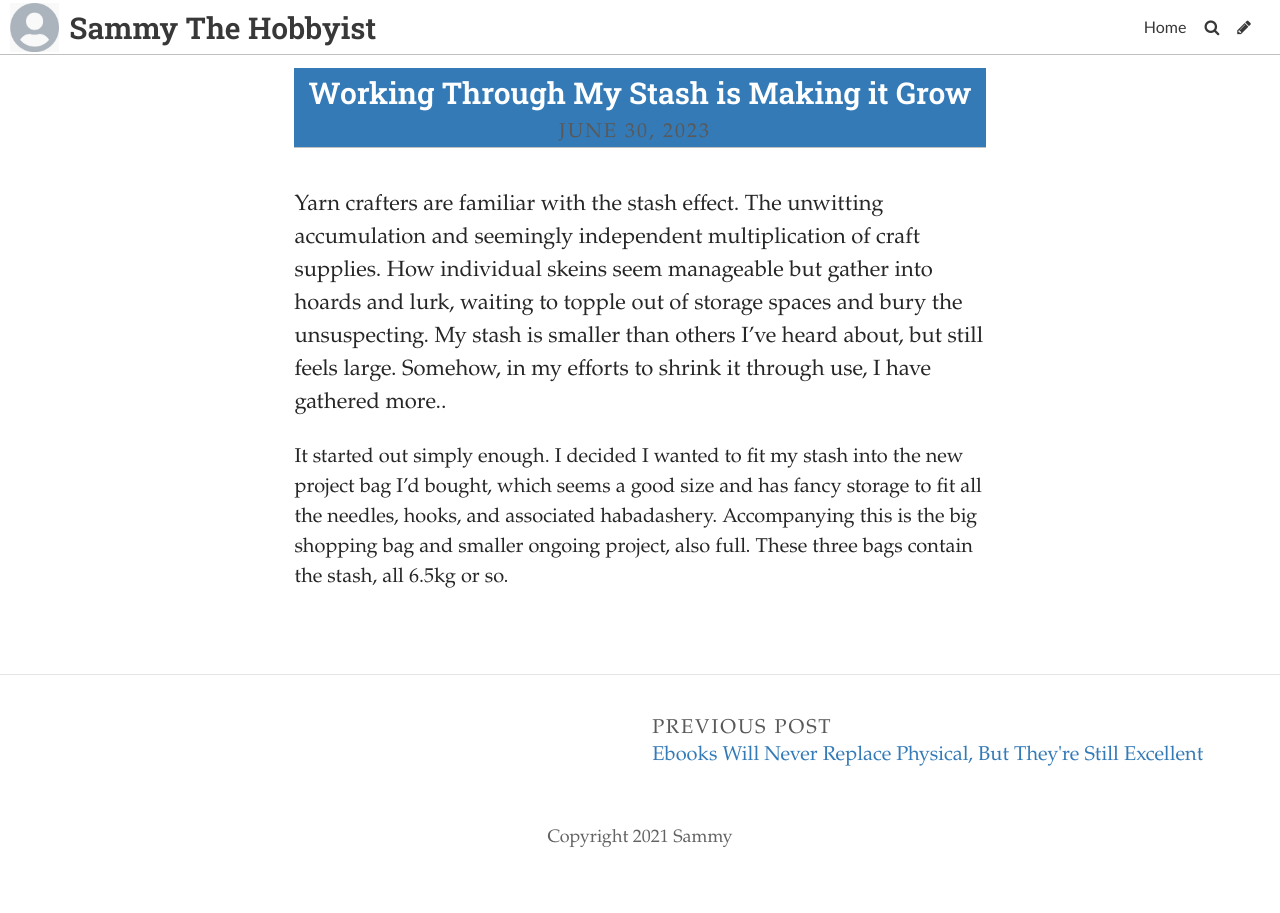
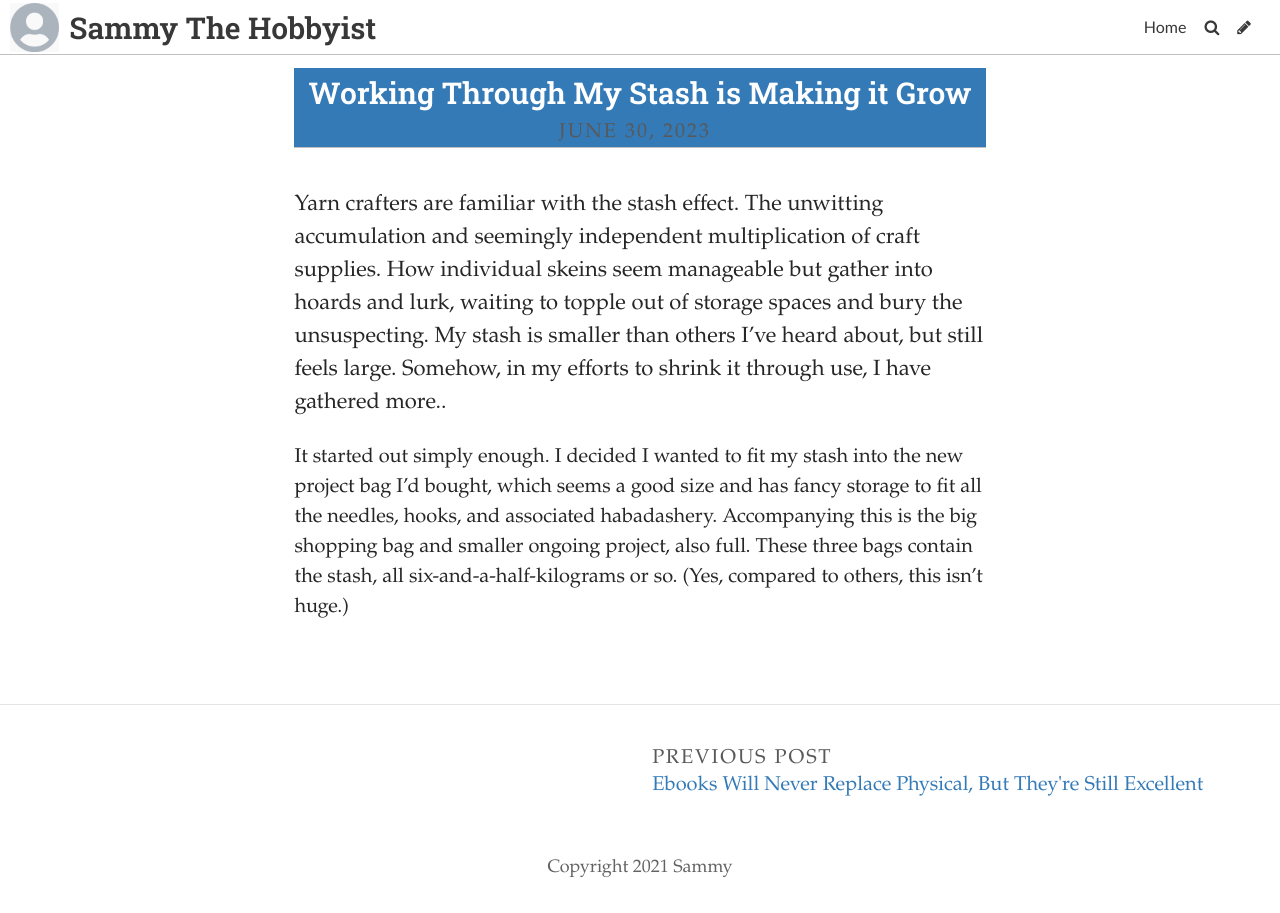
Before and after one commit to SammySpinsAYarn/Blog, a Jekyll site: the page built from _posts/2023-06-22-what-shall-i-write-about.md, in a window 1280 px wide. Built offline with Jekyll 4.4.1, drawn with Linux system fonts in a browser that asks for light colours; some web fonts are replaced.

Commit message:
Update Post “2023-06-22-what-shall-i-write-about”

```diff
--- a/_posts/2023-06-22-what-shall-i-write-about.md
+++ b/_posts/2023-06-22-what-shall-i-write-about.md
@@ -7,4 +7,4 @@
 ---
 Yarn crafters are familiar with the stash effect. The unwitting accumulation and seemingly independent multiplication of craft supplies. How individual skeins seem manageable but gather into hoards and lurk, waiting to topple out of storage spaces and bury the unsuspecting. My stash is smaller than others I've heard about, but still feels large. Somehow, in my efforts to shrink it through use, I have gathered more..
 
-I﻿t started out simply enough. I decided I wanted to fit my stash into the new project bag I'd bought, which seems a good size and has fancy storage to fit all the needles, hooks, and associated habadashery. Accompanying this is the big shopping bag and smaller ongoing project, also full. These three bags contain the stash, all 6.5kg or so.
+I﻿t started out simply enough. I decided I wanted to fit my stash into the new project bag I'd bought, which seems a good size and has fancy storage to fit all the needles, hooks, and associated habadashery. Accompanying this is the big shopping bag and smaller ongoing project, also full. These three bags contain the stash, all six-and-a-half-kilograms or so. (Yes, compared to others, this isn't huge.)
```
